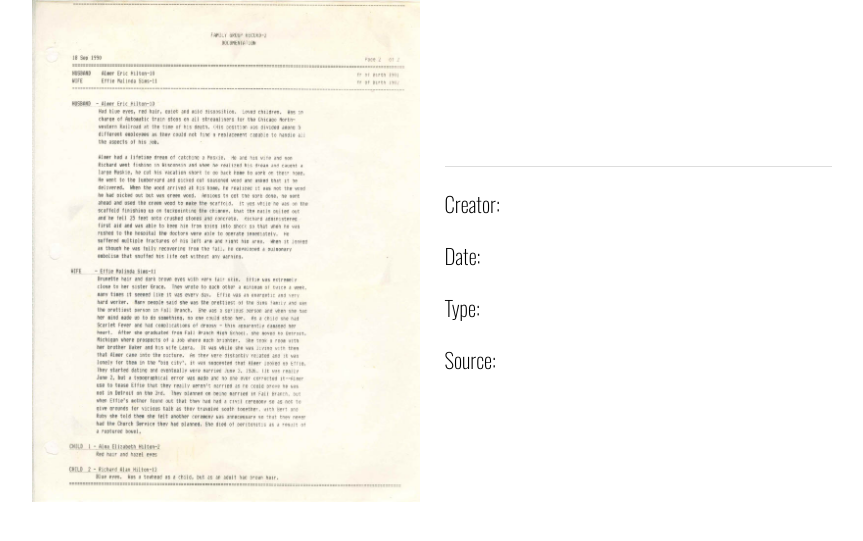
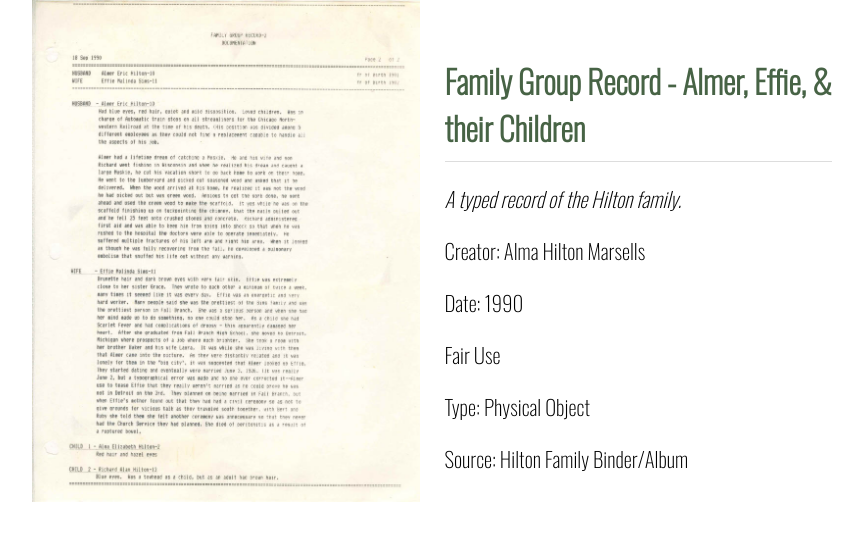
Before and after one commit to martinez2125/TennesseeChicago_Images, a Jekyll site: the page built from _mindoc_media/pg915-fgr.md, in a window 1280 px wide. Shown: the top 541 px of the page, without its empty margins (208-1071 px from the left). Built offline with Jekyll 4.4.1, drawn with Linux system fonts in a browser that asks for light colours.

Commit message:
Update pg915-fgr.md

```diff
--- a/_mindoc_media/pg915-fgr.md
+++ b/_mindoc_media/pg915-fgr.md
@@ -3,13 +3,13 @@ page: section-name
 title: Hilton Family Binder (Inside)
 media_type: image
 
-_title:
-description:
-creator:
-_date:
-rights:
-type:
-source:
+_title: Family Group Record - Almer, Effie, & their Children
+description: A typed record of the Hilton family.
+creator: Alma Hilton Marsells
+_date: 1990
+rights: Fair Use
+type: Physical Object
+source: Hilton Family Binder/Album
 identifier:
 contributor:
 format:
```
